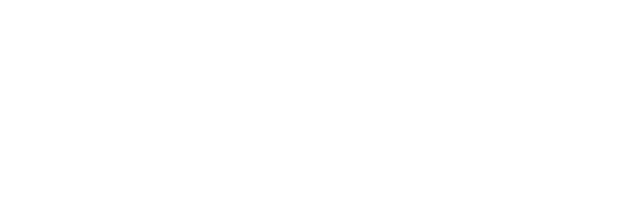
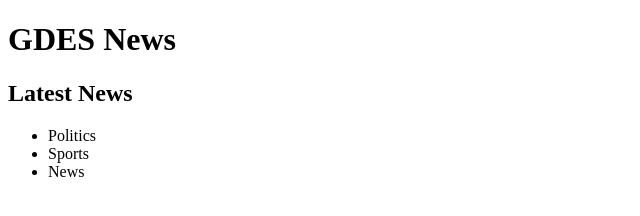
Before and after one commit to nic-gdes/assignment-2023-gdes-252-web-design-iii-midterm-project-ctspencer2, a plain HTML site: page index.html in a window 1280 px wide. Shown: the whole page, without its empty margins (0-640 px from the left). Drawn offline with Linux system fonts and the light colour scheme.

Commit message:
tophead and list

```diff
--- a/index.html
+++ b/index.html
@@ -6,6 +6,17 @@
     <title>GDES News</title>
 </head>
 <body>
+    <div>
+        <h1>GDES News</h1>
+    </div>
+    <div>
+        <h2>Latest News</h2>
+        <ul>
+            <li>Politics</li>
+            <li>Sports</li>
+            <li>News</li>
+        </ul>
+    </div>
 
 </body>
 </html>
```
